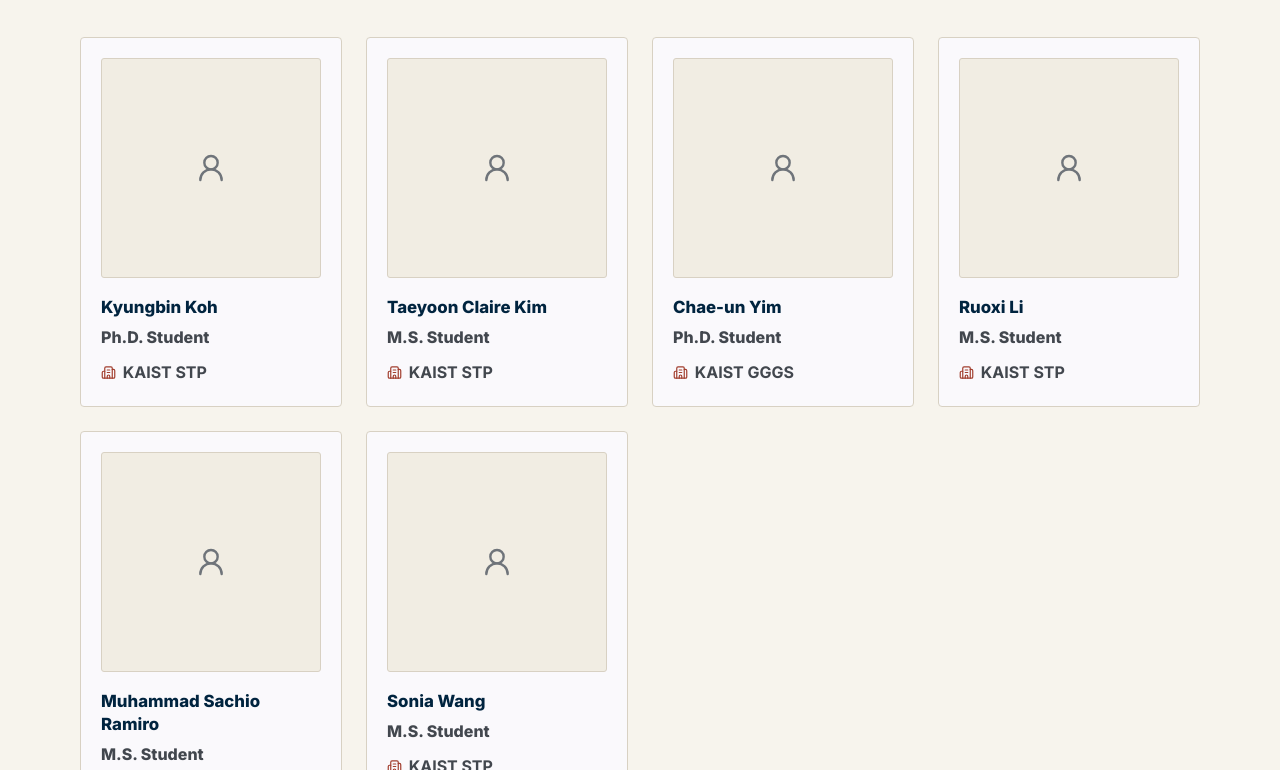
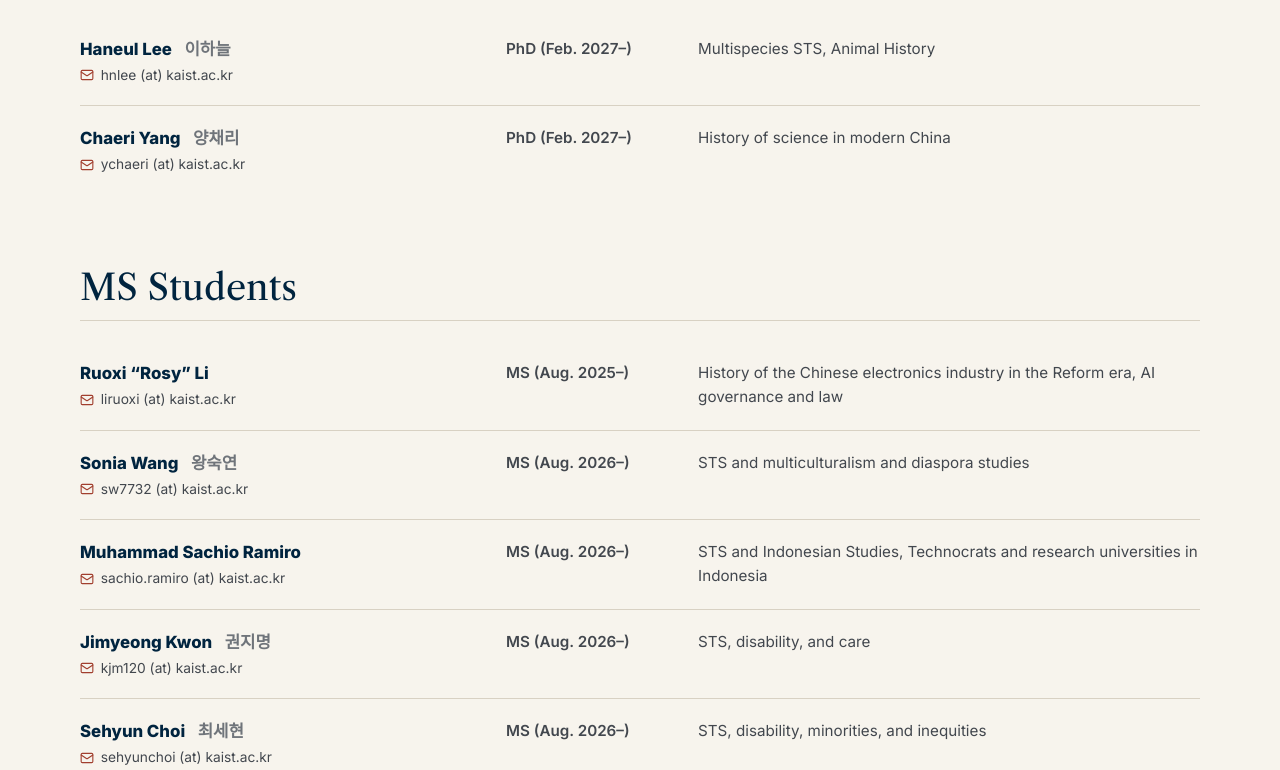
Before and after one commit to casslab-kaist/casslab-kaist.github.io, an Astro site: page /members in a window 1280 px wide. Shown: the part 610-1380 px from the top of the page. Built offline with nearby package versions, Linux system fonts and the light colour scheme; Astro itself is replaced by a stand-in of ours.

Commit message:
Update Members page

```diff
--- /dev/null
+++ b/src/components/MemberList.astro
@@ -0,0 +1,49 @@
+---
+import { Mail } from "@lucide/astro";
+import type { LabMember } from "../data/site";
+
+interface Props {
+  members: LabMember[];
+}
+
+const { members } = Astro.props;
+
+const formatEmail = (email: string) => email.replace("@", " (at) ");
+const formatPeriod = (since?: string, until?: string) => {
+  if (!since) return undefined;
+  return until ? `${since}–${until}` : `${since}–`;
+};
+const nativeLang = (text: string) => (/[가-힣]/.test(text) ? "ko" : undefined);
+---
+
+{
+  members.length > 0 && (
+    <ul class="member-list">
+      {members.map((member) => {
+        const period = formatPeriod(member.since, member.until);
+        return (
+          <li class="member-row">
+            <div class="member-row__identity">
+              <h3 class="member-row__name">
+                {member.name}
+                {member.nativeName && (
+                  <span class="member-row__native" lang={nativeLang(member.nativeName)}>
+                    {member.nativeName}
+                  </span>
+                )}
+              </h3>
+              {member.email && (
+                <p class="member-row__email">
+                  <Mail aria-hidden="true" size={14} strokeWidth={1.9} />
+                  <span>{formatEmail(member.email)}</span>
+                </p>
+              )}
+            </div>
+            <p class="member-row__program">{period ? `${member.program} (${period})` : member.program}</p>
+            {member.detail && <p class="member-row__detail">{member.detail}</p>}
+          </li>
+        );
+      })}
+    </ul>
+  )
+}
--- a/src/data/site.ts
+++ b/src/data/site.ts
@@ -264,23 +264,95 @@ export const galleryImages = [
   { src: "/pi-gallery-4.png", alt: "Jongsik Christian Yi standing in a library" },
 ];
 
-export const currentMembers = [
-  { name: "Kyungbin Koh", role: "Ph.D. Student", affiliation: "KAIST STP" },
-  { name: "Taeyoon Claire Kim", role: "M.S. Student", affiliation: "KAIST STP" },
-  { name: "Chae-un Yim", role: "Ph.D. Student", affiliation: "KAIST GGGS" },
-  { name: "Ruoxi Li", role: "M.S. Student", affiliation: "KAIST STP" },
-  { name: "Muhammad Sachio Ramiro", role: "M.S. Student", affiliation: "KAIST STP" },
-  { name: "Sonia Wang", role: "M.S. Student", affiliation: "KAIST STP" },
+export interface LabMember {
+  /** English name as displayed. */
+  name: string;
+  /** Name in Korean (or other native) script, shown next to the English name. */
+  nativeName?: string;
+  /** Shown on the page as "user (at) domain". */
+  email?: string;
+  /** Degree program, e.g. "PhD", "MS", "BS". */
+  program: string;
+  /** Start of membership, e.g. "Aug. 2026". */
+  since?: string;
+  /** End of membership (alumni only), e.g. "Feb. 2028". */
+  until?: string;
+  /** Research interests (students), home department (RAs), or current position (alumni). */
+  detail?: string;
+}
+
+export const phdStudents: LabMember[] = [
+  {
+    name: "Haneul Lee",
+    nativeName: "이하늘",
+    email: "hnlee@kaist.ac.kr",
+    program: "PhD",
+    since: "Feb. 2027",
+    detail: "Multispecies STS, Animal History",
+  },
+  {
+    name: "Chaeri Yang",
+    nativeName: "양채리",
+    email: "ychaeri@kaist.ac.kr",
+    program: "PhD",
+    since: "Feb. 2027",
+    detail: "History of science in modern China",
+  },
 ];
 
-export const researchAssistants = [
-  { name: "Minsol Bang", role: "Undergraduate RA", affiliation: "Dept. of Chemistry" },
-  { name: "Sihyeong Song", role: "Undergraduate RA", affiliation: "Dept. of Biology" },
-  { name: "Junseok Lee", role: "Undergraduate RA", affiliation: "Dept. of AI Computing" },
+export const msStudents: LabMember[] = [
+  {
+    name: "Ruoxi “Rosy” Li",
+    email: "liruoxi@kaist.ac.kr",
+    program: "MS",
+    since: "Aug. 2025",
+    detail: "History of the Chinese electronics industry in the Reform era, AI governance and law",
+  },
+  {
+    name: "Sonia Wang",
+    nativeName: "왕숙연",
+    email: "sw7732@kaist.ac.kr",
+    program: "MS",
+    since: "Aug. 2026",
+    detail: "STS and multiculturalism and diaspora studies",
+  },
+  {
+    name: "Muhammad Sachio Ramiro",
+    email: "sachio.ramiro@kaist.ac.kr",
+    program: "MS",
+    since: "Aug. 2026",
+    detail: "STS and Indonesian Studies, Technocrats and research universities in Indonesia",
+  },
+  {
+    name: "Jimyeong Kwon",
+    nativeName: "권지명",
+    email: "kjm120@kaist.ac.kr",
+    program: "MS",
+    since: "Aug. 2026",
+    detail: "STS, disability, and care",
+  },
+  {
+    name: "Sehyun Choi",
+    nativeName: "최세현",
+    email: "sehyunchoi@kaist.ac.kr",
+    program: "MS",
+    since: "Aug. 2026",
+    detail: "STS, disability, minorities, and inequities",
+  },
 ];
 
-export const alumni = [
+export const researchAssistants: LabMember[] = [
+  { name: "Kyungbin Koh", nativeName: "고경빈", program: "PhD", detail: "KAIST STP" },
+  { name: "Chae-un Yim", nativeName: "임채은", program: "PhD", detail: "KAIST GGGS" },
+  { name: "Taeyoon Claire Kim", nativeName: "김태윤", program: "MS", detail: "KAIST STP" },
+  { name: "Junseok Lee", nativeName: "이준석", program: "BS", detail: "KAIST AI Computing" },
+  { name: "Sihyeong Song", nativeName: "송시형", program: "BS", detail: "KAIST Biology" },
+  { name: "Minsol Bang", nativeName: "방민솔", program: "BS", detail: "KAIST Chemistry" },
 ];
+
+// Alumni use the same fields, e.g.
+// { name: "...", nativeName: "...", program: "MS", since: "Aug. 2025", until: "Aug. 2027", detail: "Current position" }
+export const alumni: LabMember[] = [];
 
 export const teachingRecords = [
   {
--- a/src/pages/members.astro
+++ b/src/pages/members.astro
@@ -1,43 +1,34 @@
 ---
 import Hero from "../components/Hero.astro";
-import PersonCard from "../components/PersonCard.astro";
+import MemberList from "../components/MemberList.astro";
 import SiteFooter from "../components/SiteFooter.astro";
 import SiteHeader from "../components/SiteHeader.astro";
 import Layout from "../layouts/Layout.astro";
-import { alumni, assets, currentMembers, researchAssistants } from "../data/site";
+import { alumni, assets, msStudents, phdStudents, researchAssistants } from "../data/site";
+
+const memberGroups = [
+  { id: "phd-students", title: "PhD Students", members: phdStudents },
+  { id: "ms-students", title: "MS Students", members: msStudents },
+  { id: "research-assistants", title: "Research Assistants", members: researchAssistants },
+  { id: "alumni", title: "Alumni", members: alumni },
+];
 ---
 
-<Layout title="Members | CASS Lab" description="Current members, research assistants, and alumni of CASS Lab.">
+<Layout title="Members | CASS Lab" description="PhD and MS students, research assistants, and alumni of CASS Lab.">
   <SiteHeader activePath="/members/" />
   <Hero title="Members" image={assets.membersHero} />
   <main class="page-main page-main--warm" id="content">
     <div class="section-shell member-sections">
-      <section aria-labelledby="current-members-heading">
-        <div class="section-heading">
-          <h2 id="current-members-heading">Current Members</h2>
-        </div>
-        <div class="people-grid people-grid--members">
-          {currentMembers.map((member) => <PersonCard {...member} withPortraitPlaceholder />)}
-        </div>
-      </section>
-
-      <section aria-labelledby="research-assistants-heading">
-        <div class="section-heading">
-          <h2 id="research-assistants-heading">Research Assistants</h2>
-        </div>
-        <div class="people-grid people-grid--assistants">
-          {researchAssistants.map((member) => <PersonCard {...member} />)}
-        </div>
-      </section>
-
-      <section aria-labelledby="alumni-heading">
-        <div class="section-heading">
-          <h2 id="alumni-heading">Alumni</h2>
-        </div>
-        <div class="people-grid people-grid--alumni">
-          {alumni.map((member) => <PersonCard name={member.name} degree={member.degree} current={member.current} />)}
-        </div>
-      </section>
+      {
+        memberGroups.map((group) => (
+          <section id={group.id} aria-labelledby={`${group.id}-heading`}>
+            <div class="section-heading">
+              <h2 id={`${group.id}-heading`}>{group.title}</h2>
+            </div>
+            <MemberList members={group.members} />
+          </section>
+        ))
+      }
     </div>
   </main>
   <SiteFooter />
--- a/src/styles/global.css
+++ b/src/styles/global.css
@@ -933,7 +933,88 @@ button:focus-visible,
 
 .member-sections {
   display: grid;
-  gap: 6rem;
+  gap: 4.5rem;
+}
+
+.member-sections > section {
+  scroll-margin-top: 6rem;
+}
+
+.member-list {
+  display: grid;
+  list-style: none;
+  margin: 0;
+  padding: 0;
+}
+
+.member-row {
+  align-items: start;
+  border-bottom: 1px solid var(--color-border);
+  display: grid;
+  gap: 0.6rem 2.5rem;
+  grid-template-columns: minmax(0, 1fr) 9.5rem minmax(0, 1.3fr);
+  padding: 1.25rem 0;
+}
+
+.member-row:first-child {
+  padding-top: 0;
+}
+
+.member-row:last-child {
+  border-bottom: 0;
+}
+
+.member-row__identity {
+  display: grid;
+  gap: 0.3rem;
+  justify-items: start;
+}
+
+.member-row__name {
+  color: var(--color-navy);
+  font-size: 1.05rem;
+  font-weight: 800;
+  line-height: 1.45;
+  margin: 0;
+}
+
+.member-row__native {
+  color: var(--color-muted);
+  font-weight: 600;
+  margin-left: 0.55rem;
+  white-space: nowrap;
+}
+
+.member-row__email {
+  align-items: center;
+  color: var(--color-ink);
+  display: inline-flex;
+  font-size: 0.86rem;
+  gap: 0.42rem;
+  line-height: 1.4;
+  margin: 0;
+  overflow-wrap: anywhere;
+}
+
+.member-row__email svg {
+  color: var(--color-accent);
+  flex: 0 0 auto;
+}
+
+.member-row__program {
+  color: var(--color-ink);
+  font-size: 0.95rem;
+  font-weight: 600;
+  line-height: 1.6;
+  margin: 0;
+  white-space: nowrap;
+}
+
+.member-row__detail {
+  color: var(--color-ink);
+  font-size: 0.95rem;
+  line-height: 1.6;
+  margin: 0;
 }
 
 .people-grid {
@@ -1516,6 +1597,10 @@ button:focus-visible,
     grid-column: 1 / -1;
   }
 
+  .member-row {
+    column-gap: 1.5rem;
+  }
+
   .category-panel {
     position: static;
   }
@@ -1634,6 +1719,15 @@ button:focus-visible,
     flex-wrap: wrap;
   }
 
+  .member-sections {
+    gap: 3.5rem;
+  }
+
+  .member-row {
+    gap: 0.55rem;
+    grid-template-columns: 1fr;
+  }
+
   .site-footer__inner {
     grid-template-columns: 1fr;
   }
```
Also changed, not shown: 1 other file.
